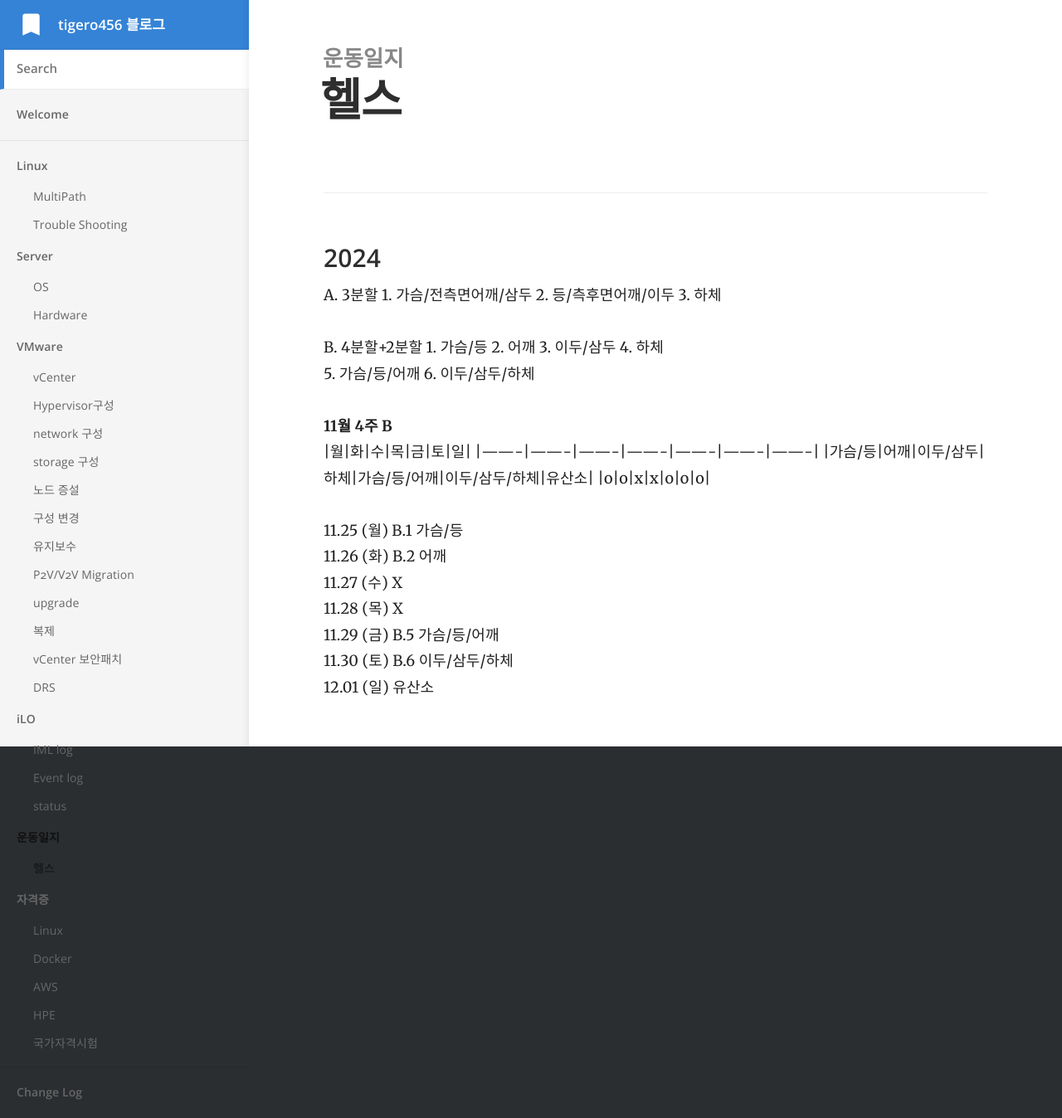
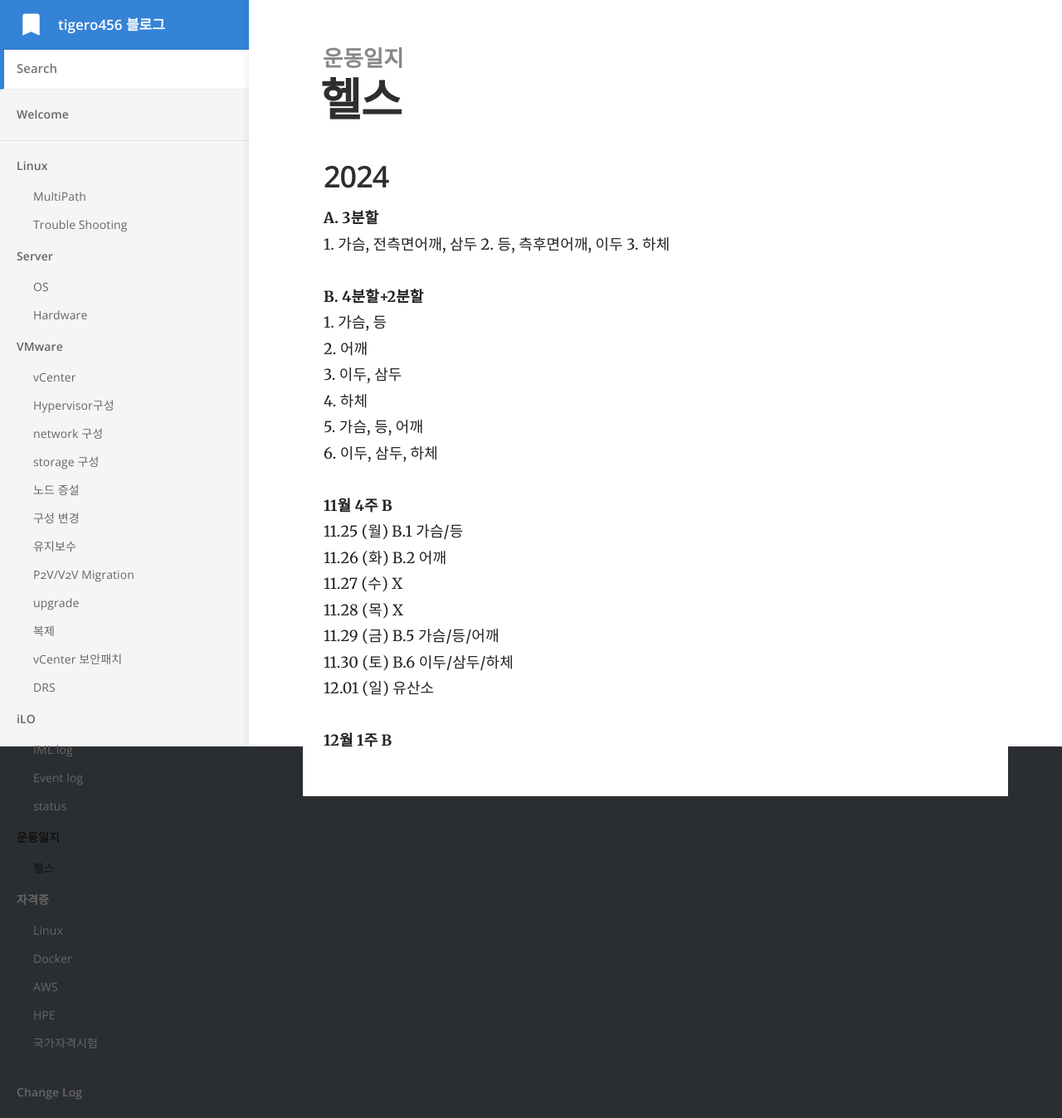
Before and after one commit to tigero456/tigero456.github.io, a Jekyll site: the page built from _docs/운동일지/2024.md, in a window 1280 px wide. Shown: the whole page at 83% size. Built offline with Jekyll 4.4.1, drawn with Linux system fonts in a browser that asks for light colours.

Commit message:
Update 2024.md

```diff
--- a/_docs/운동일지/2024.md
+++ b/_docs/운동일지/2024.md
@@ -3,20 +3,21 @@ title: 헬스
 category: 운동일지
 order: 1
 ---
-### 2024
-A. 3분할
-    1. 가슴/전측면어깨/삼두 2. 등/측후면어깨/이두 3. 하체
+## 2024
+**A. 3분할**
+    1. 가슴, 전측면어깨, 삼두
+    2. 등, 측후면어깨, 이두
+    3. 하체
 
-B. 4분할+2분할
-    1. 가슴/등 2. 어깨 3. 이두/삼두 4. 하체
-    5. 가슴/등/어깨 6. 이두/삼두/하체
+**B. 4분할+2분할**
+    1. 가슴, 등
+    2. 어깨
+    3. 이두, 삼두
+    4. 하체
+    5. 가슴, 등, 어깨
+    6. 이두, 삼두, 하체
 
 **11월 4주 B**
-|월|화|수|목|금|토|일|
-|-------|-------|-------|-------|-------|-------|-------|
-|가슴/등|어깨|이두/삼두|하체|가슴/등/어깨|이두/삼두/하체|유산소|
-|o|o|x|x|o|o|o|
-
 11.25 (월)    B.1 가슴/등
 11.26 (화)    B.2 어깨
 11.27 (수)    X
@@ -24,3 +25,5 @@ B. 4분할+2분할
 11.29 (금)    B.5 가슴/등/어깨
 11.30 (토)    B.6 이두/삼두/하체
 12.01 (일)    유산소
+
+**12월 1주 B**
```
